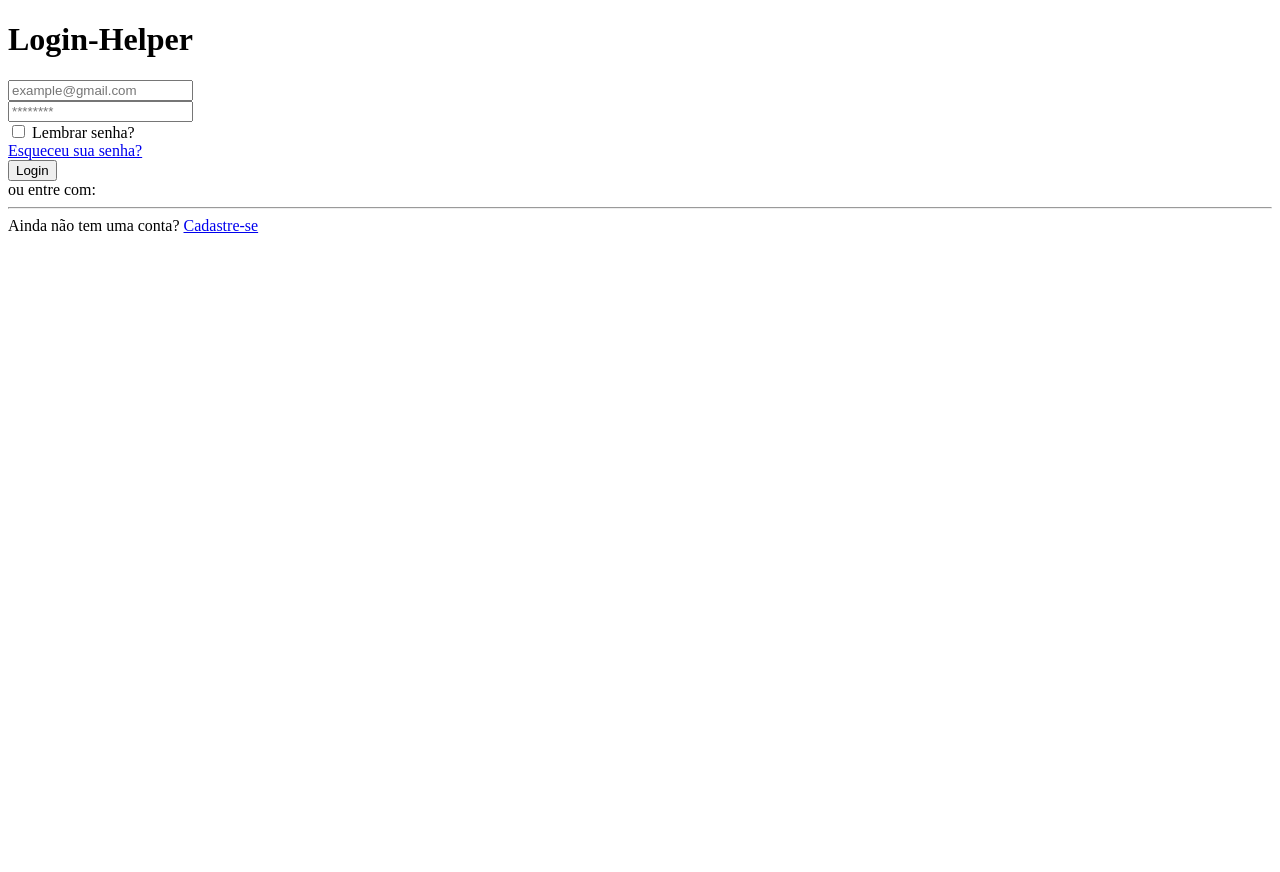
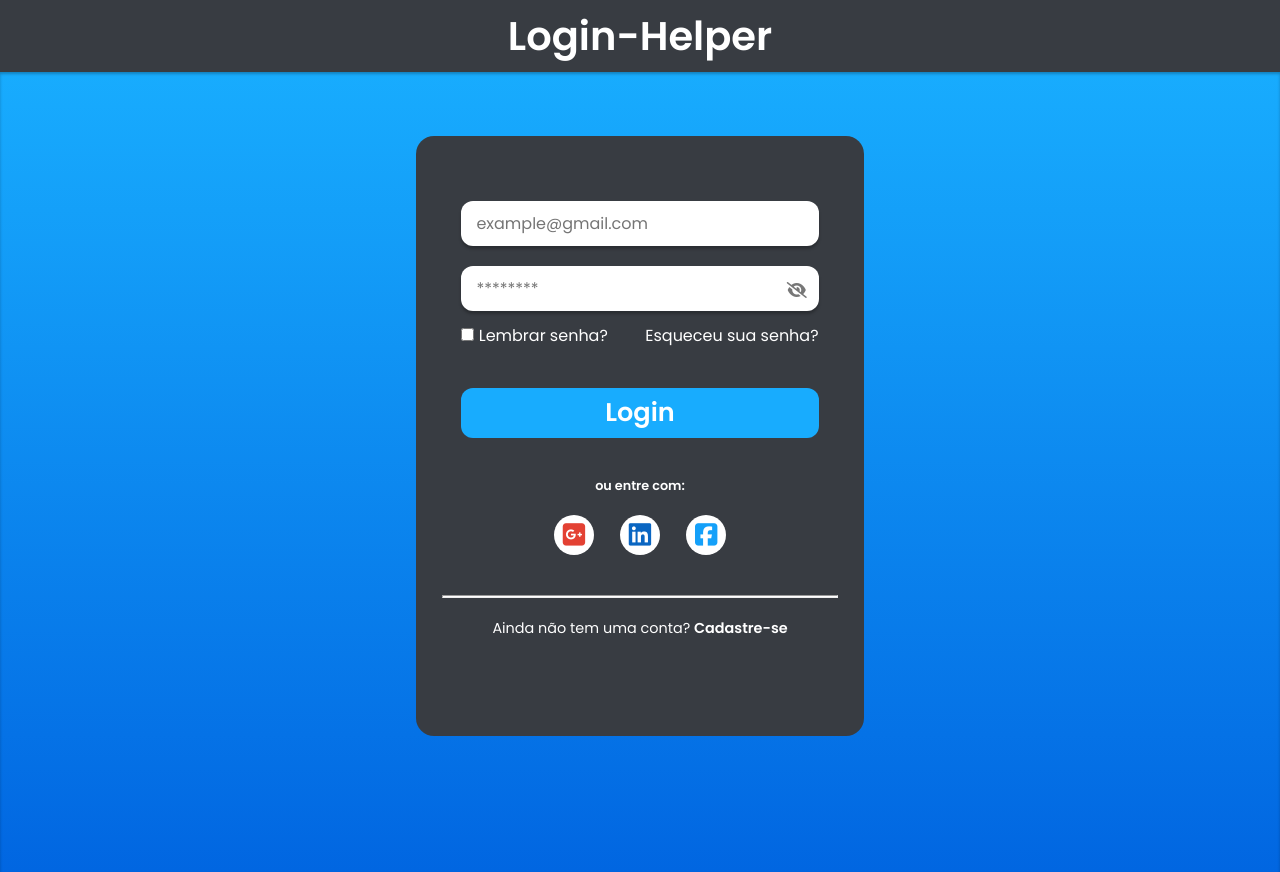
Before and after one commit to kaludematto/login, a plain HTML site: page index.html in a window 1280 px wide. Before the commit the page ends 800 px from the top, so only its background shows below. Drawn offline with Linux system fonts and the light colour scheme.

Commit message:
Parte final do Login - CSS e JS adcionados

```diff
--- a/css/styles.css
+++ b/css/styles.css
@@ -0,0 +1,225 @@
+* {
+  margin: 0;
+  padding: 0;
+  box-sizing: border-box;
+  font-family: 'Poppins', sans-serif;
+  text-decoration: none;
+  color: #fff;
+}
+
+header {
+  min-height: 9vh;
+  display: flex;
+  align-items: center;
+  justify-content: center;
+  background-color: #383c42;
+}
+
+header h1 {
+  font-size: 2.5em;
+  color: #fff;
+}
+
+main {
+  width: 100%;
+  min-height: 100vh;
+  background: linear-gradient(#18acfe, #0166e1);
+
+  display: flex;
+  justify-content: center;
+
+  box-shadow: inset 0px 2px 3px rgba(0, 0, 0, 0.25);
+}
+
+main form {
+  margin-top: 5%;
+  width: 35%;
+  height: 75vh;
+  background-color: #383c42;
+  box-shadow: 0px 3px 4px rgba(0, 0, 0, 0.4) inset 0px 4px 4px rgba(0, 0, 0, 0.25);
+  border-radius: 18px;
+  padding: 2%;
+
+  display: flex;
+  flex-direction: column;
+  align-items: center;
+}
+
+main form .inputs-container {
+  margin-top: 10%;
+  width: 100%;
+
+  display: flex;
+  flex-direction: column;
+  align-items: center;
+}
+
+main form .inputs-container input {
+  width: 90%;
+  height: 45px;
+  padding: 8px 15px;
+  border: 0;
+  outline: 0;
+  border-radius: 12px;
+
+  font-size: 16px;
+  color: #312e42;
+
+  box-shadow: 0px 3px 3px rgba(0, 0, 0, 0.25);
+}
+
+main form .inputs-container input:focus {
+  box-shadow: inset 1px 4px 7px rgba(0, 0, 0, 0.5);
+}
+
+main form .password-container {
+  margin-top: 5%;
+  width: 100%;
+  position: relative;
+
+  display: flex;
+  flex-direction: column;
+  align-items: center;
+}
+
+main form .password-container i {
+  position: absolute;
+  right: 8%;
+  top: 35%;
+  color: #777;
+  cursor: pointer;
+}
+
+main form .password-container #eye {
+  display: none;
+}
+
+main form .password-infos {
+  width: 90%;
+  margin-top: 3%;
+
+  display: flex;
+  align-items: center;
+  justify-content: space-between;
+}
+
+main form .password-infos a {
+  transition: 0.2s ease-in-out;
+}
+
+main form .password-infos a:hover {
+  color: #18acfe;
+}
+
+main form button {
+  background-color: #18acfe;
+  width: 90%;
+  height: 50px;
+  border: 0;
+  outline: 0;
+  border-radius: 12px;
+  margin-top: 10%;
+  font-size: 1.6em;
+  font-weight: 600;
+  cursor: pointer;
+  transition: 0.3s ease-in-out;
+}
+
+main form button:hover {
+  background: #fff;
+  color: #18acfe;
+}
+
+main form .links-container {
+  width: 100%;
+  display: flex;
+  flex-direction: column;
+  align-items: center;
+  margin-top: 10%;
+}
+
+main form .links-container span {
+  font-size: 0.8em;
+  font-weight: 600;
+}
+
+main form .links-container aside {
+  margin-top: 5%;
+  width: 50%;
+
+  display: flex;
+  align-items: center;
+  justify-content: space-around;
+}
+
+main form .links-container aside i {
+  font-size: 1.6em;
+  background-color: #fff;
+  padding: 8px;
+  height: 40px;
+  width: 40px;
+  border-radius: 20px;
+  transition: 0.3s ease-in-out;
+  color: #fff;
+
+  display: flex;
+  align-items: center;
+  justify-content: center;
+}
+
+main form .links-container aside .google {
+  color: #e34133;
+}
+
+main form .links-container aside .google:hover {
+  background-color: #e34133;
+  color: #fff;
+}
+
+main form .links-container aside .linkedin {
+  color: #0a66c2;
+}
+
+main form .links-container aside .linkedin:hover {
+  background-color: #0a66c2;
+  color: #fff;
+}
+
+main form .links-container aside .facebook {
+  color: #14a0f9;
+}
+
+main form .links-container aside .facebook:hover {
+  background-color: #14a0f9;
+  color: #fff;
+}
+
+main form footer {
+  width: 100%;
+  margin-top: 10%;
+
+  display: flex;
+  flex-direction: column;
+  align-items: center;
+}
+
+main form footer hr {
+  width: 100%;
+  height: 3px;
+  background-color: #fff;
+}
+
+main form footer span {
+  font-weight: 400;
+  font-size: 0.9em;
+  margin-top: 5%;
+}
+
+main form footer a {
+  font-weight: 600;
+  transition: 0.2s ease-in-out;
+}
+
+main form footer a:hover {
+  color: #18acfe;
+}
--- a/index.html
+++ b/index.html
@@ -4,7 +4,7 @@
     <meta charset="UTF-8">
     <meta name="viewport" content="width=device-width, initial-scale=1.0">
                 <title>Login-Helper</title>
-    <link rel="stylessheet" href="./css/styles.css">
+    <link rel="stylesheet" href="./css/styles.css">
     <script src="./js/index.js" defer></script>
 
     <link rel="preconnect" href="https://fonts.googleapis.com">
@@ -22,14 +22,14 @@
 
             <div class="password-container">
             <input type="password" id="field-password" class="field-password" placeholder="********" >
-            <i></i>
-            <i></i>
+            <i class="fas fa-eye"id="eye"></i>
+            <i class="fas fa-eye-slash"id="eye-slash"></i>
         </div>
         </section>
         <section class="password-infos">
             <div>
                 <input type="checkbox">
-                <spam>Lembrar senha?</spam>
+                <span>Lembrar senha?</span>
             </div>
             <a href="#">Esqueceu sua senha?</a>
 
@@ -37,17 +37,17 @@
         </section>
         <button id="btn-login">Login</button>
         <section class="links-container">
-            <spam>ou entre com:</spam>
+            <span>ou entre com:</span>
             <aside>
-                <a href="#"><i></i></a>
-                <a href="#"><i></i></a>
-                <a href="#"><i></i></a>
+                <a href="#"><i class="fab fa-google-plus-square google"></i></a>
+                <a href="#"><i class="fab fa-linkedin linkedin"></i></a>
+                <a href="#"><i class="fab fa-facebook-square facebook"></i></a>
             </aside>
         </section>
 
           <footer>
               <hr>
-              <spam>Ainda não tem uma conta? <a href="#">Cadastre-se</a></spam>
+              <span>Ainda não tem uma conta? <a href="#">Cadastre-se</a></span>
 
           </footer>
 
--- a/js/index.js
+++ b/js/index.js
@@ -0,0 +1,20 @@
+function showPassword() {
+    const eye = document.getElementById('eye');
+    const eyeSlash = document.getElementById('eye-slash');
+    const fieldPassword = document.getElementById('field-password');
+
+    if(eye.style.display === 'none') {
+      eye.style.display = 'block';
+      eyeSlash.style.display = 'none';
+      fieldPassword.type = 'text';
+    } else {
+      eye.style.display = 'none';
+      eyeSlash.style.display = 'block';
+      fieldPassword.type = 'password';
+    }
+  };
+
+  document.getElementById('btn-login').addEventListener('click', function(e) {
+    e.preventDefault();
+    alert('Logado!');
+  });
```
